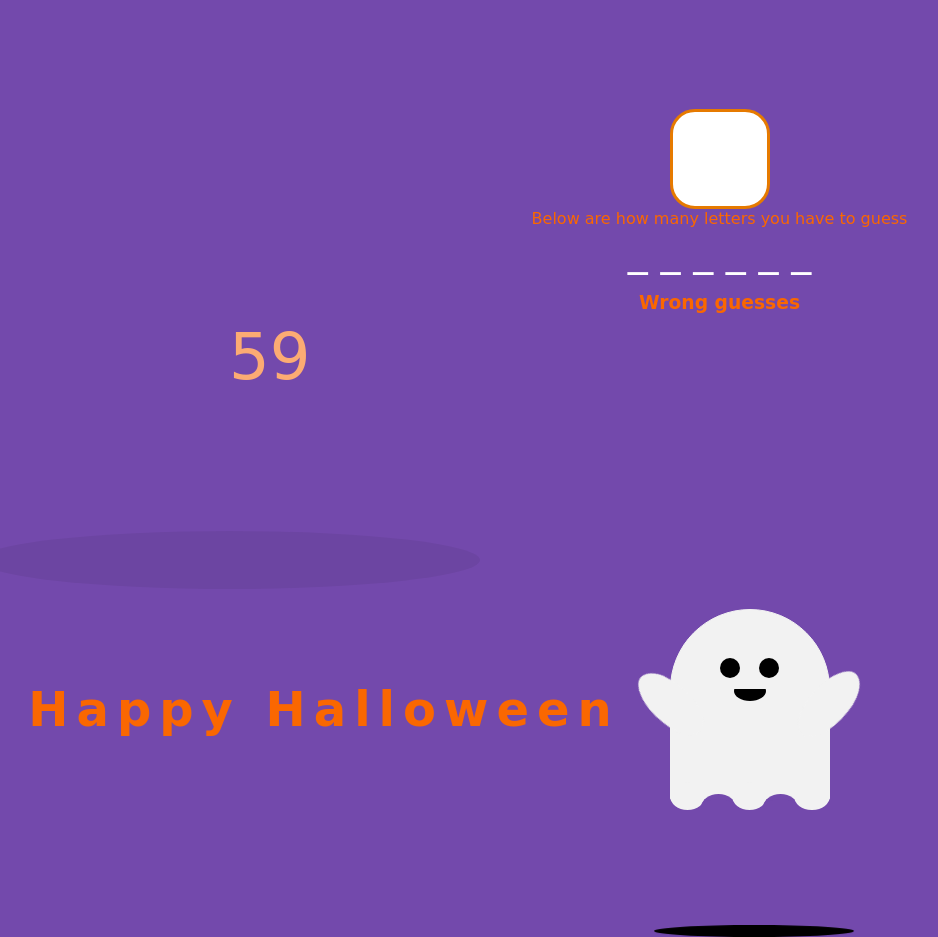
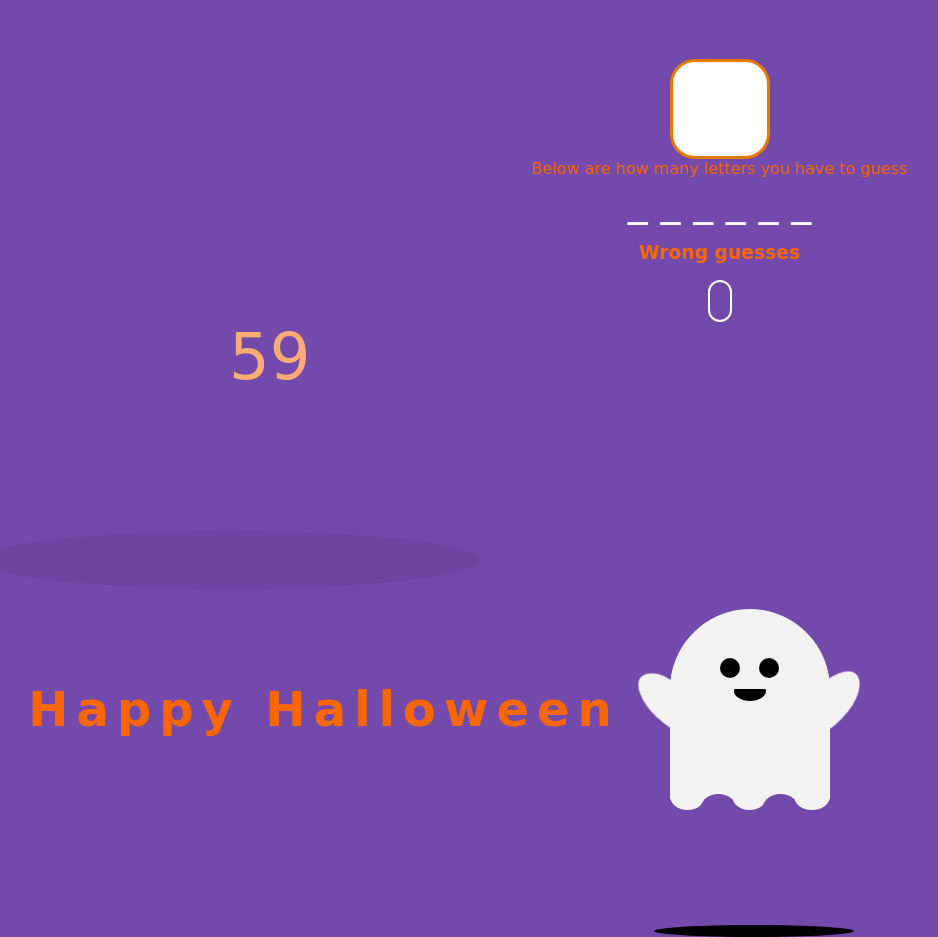
Before and after one commit to AlaaDan/hangman-assignment, a plain HTML site: page index.html in a window 1280 px wide. Both pictures are taken after a click on the button "PLAY HANGMAN". Shown: the whole page, without its empty margins (219-1157 px from the left). Drawn offline with Linux system fonts and the light colour scheme; a web font is replaced by a local one.

Commit message:
style updated

```diff
--- a/css/style.css
+++ b/css/style.css
@@ -45,20 +45,26 @@ p{
     border: 2px solid #fa6701;
 }
 
+
 #wrong-letters {
     color: white;
+    animation: none;
     text-align: center;
     font-size: 2rem;
-    margin: 0;
+    display: inline;
+    border: 2px solid #fff;
+    padding: 0 10px 0 10px;
+    border-radius: 20px;
 }
 .game-container{
     display: none;
     width: 400px;
-    height: 400px;
+    height: 500px;
     text-align: center;
 }
 #play-again{
     display: none;
+    margin-top: 20px;
     margin-left: 100px;
 }
 
```
